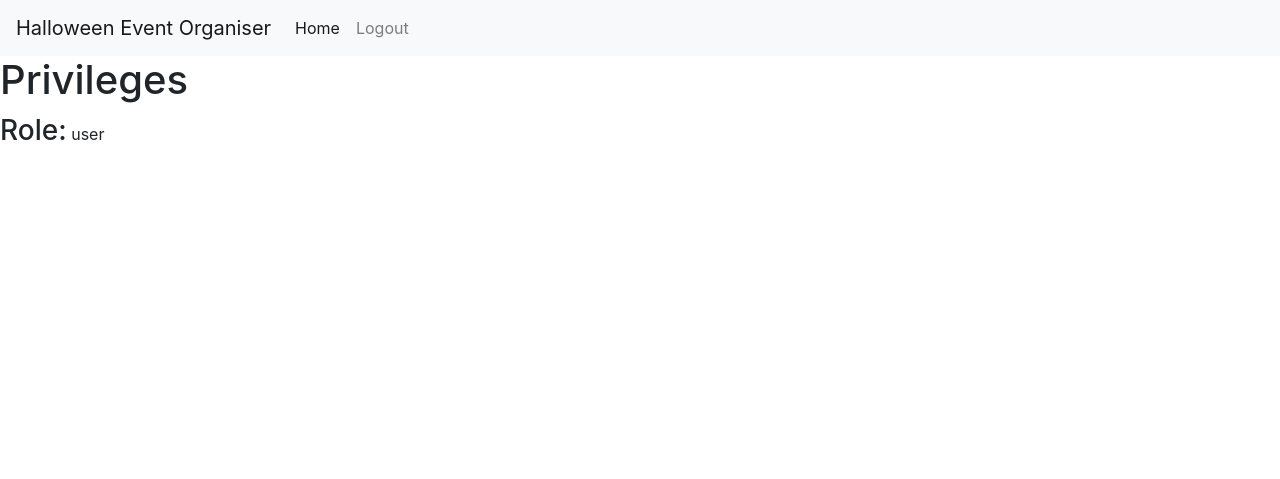
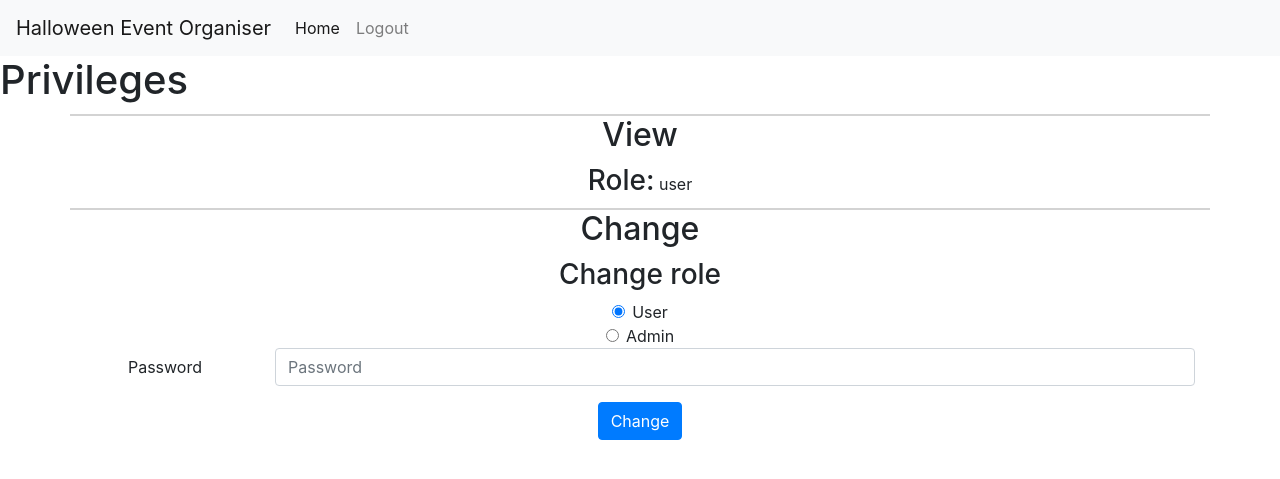
Before and after one commit to ProffD-17/Halloween-event-organiser, a Flask app: page /privileges in a window 1280 px wide. Shown: the top 479 px of the page. Run offline with Flask 3, Linux system fonts and the light colour scheme; a user stored in the database is signed in; data comes from the database, SQL or seed files in the repository; some libraries are stand-ins or nearby versions.

Commit message:
added a way to view role and a form to change it but not the logic yet

```diff
--- a/app.py
+++ b/app.py
@@ -129,13 +129,18 @@ def attend():
 
 
 # HANDLE PRIVILEGES
-@app.route('/privileges')
+admin_password = 'password' # password needed to get admin role
+@app.route('/privileges', methods=['GET', 'POST'])
 def privileges():
-    user_id = session['user_id']
-    role = db.execute('SELECT role FROM users WHERE id = ?', user_id)
-    if role:
-        role = role[0]['role']
-    else:
-        # sholdnt ever happen
-        role = 'guest'
-    return render_template('privileges.html', role=role)
+    if request.method == 'GET':
+        user_id = session['user_id']
+        role = db.execute('SELECT role FROM users WHERE id = ?', user_id)
+        if role:
+            role = role[0]['role']
+        else:
+            # sholdnt ever happen
+            role = 'guest'
+        return render_template('privileges.html', role=role)
+
+    requested_role = request.form.get('role')
+    password_given = request.form.get('password')
--- a/static/styles.css
+++ b/static/styles.css
@@ -9,12 +9,6 @@ h1, h2 {
     margin: 0 auto 10px;
 }
 
-.container {
-    display: flex;
-    justify-content: center;
-
-}
-
 .container .btn {
     margin: 0 5px;
 }
@@ -22,3 +16,9 @@ h1, h2 {
 .inline {
     display: inline;
 }
+
+section {
+    border-top: 2px solid lightgray;
+    margin: 10px auto;
+    text-align: center;
+}
--- a/templates/privileges.html
+++ b/templates/privileges.html
@@ -2,7 +2,33 @@
 {% block body %}
 
     <h1>Privileges</h1>
-    <h3 class="inline">Role:</h3>
-    <p class="inline">{{ role }}</p>
+    <section class="container">
+        <h2>View</h2>
+        <h3 class="inline">Role:</h3>
+        <p class="inline">{{ role }}</p>
+    </section>
+
+    <section class="container">
+        <h2>Change</h2>
+        <form action="/privileges" method="post">
+            <h3>Change role</h3>
+            <div class="form-check">
+                <input id="user" type="radio" class="form-check-input" value="user" name="role" checked>
+                <label for="user" class="form-check-label">User</label>
+            </div>
+            <div class="form-check">
+                <input id="admin" type="radio" class="form-check-input" value="admin" name="role">
+                <label for="admin" class="form-check-label">Admin</label>
+            </div>
+            <div class="form-group row">
+                <label for="inputPassword" class="col-sm-2 col-form-label">Password</label>
+                <div class="col-sm-10">
+                    <input type="password" class="form-control" id="inputPassword" placeholder="Password">
+                </div>
+            </div>
+            <button type="submit" class="btn btn-primary">Change</button>
+        </form>
+    </section>
+
 
 {% endblock %}
```
Also changed, not shown: 1 other file.
